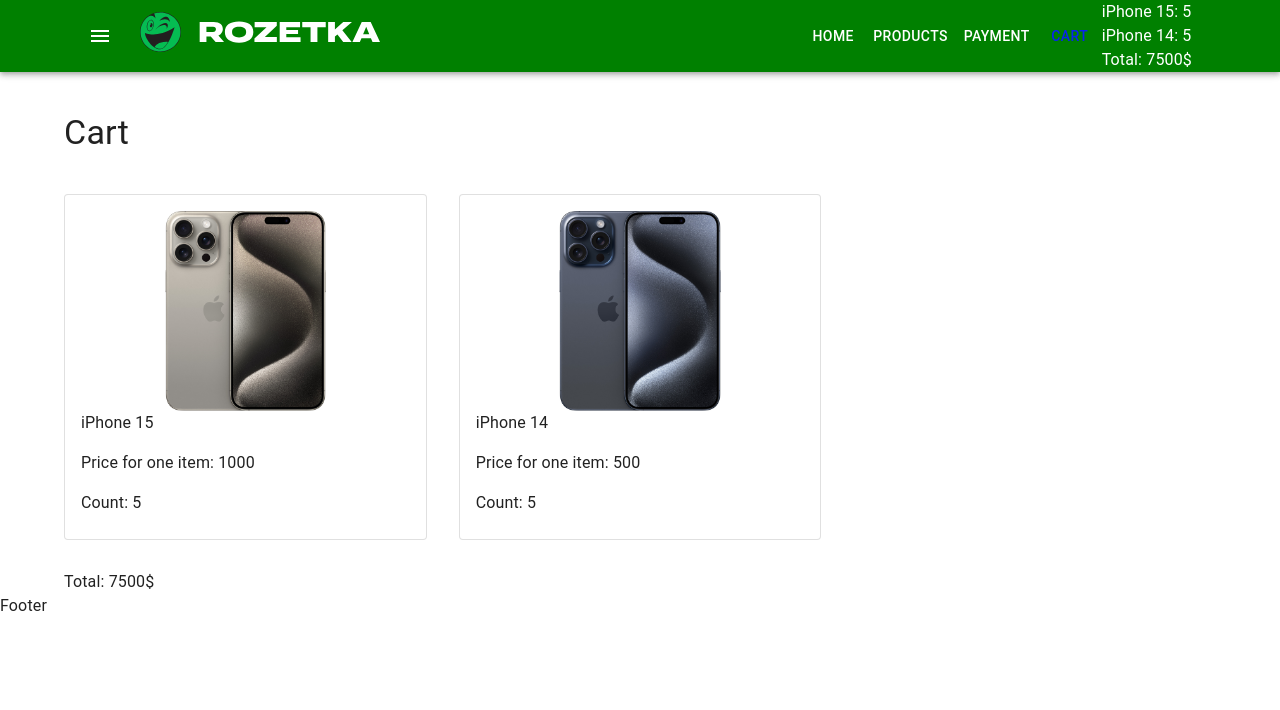
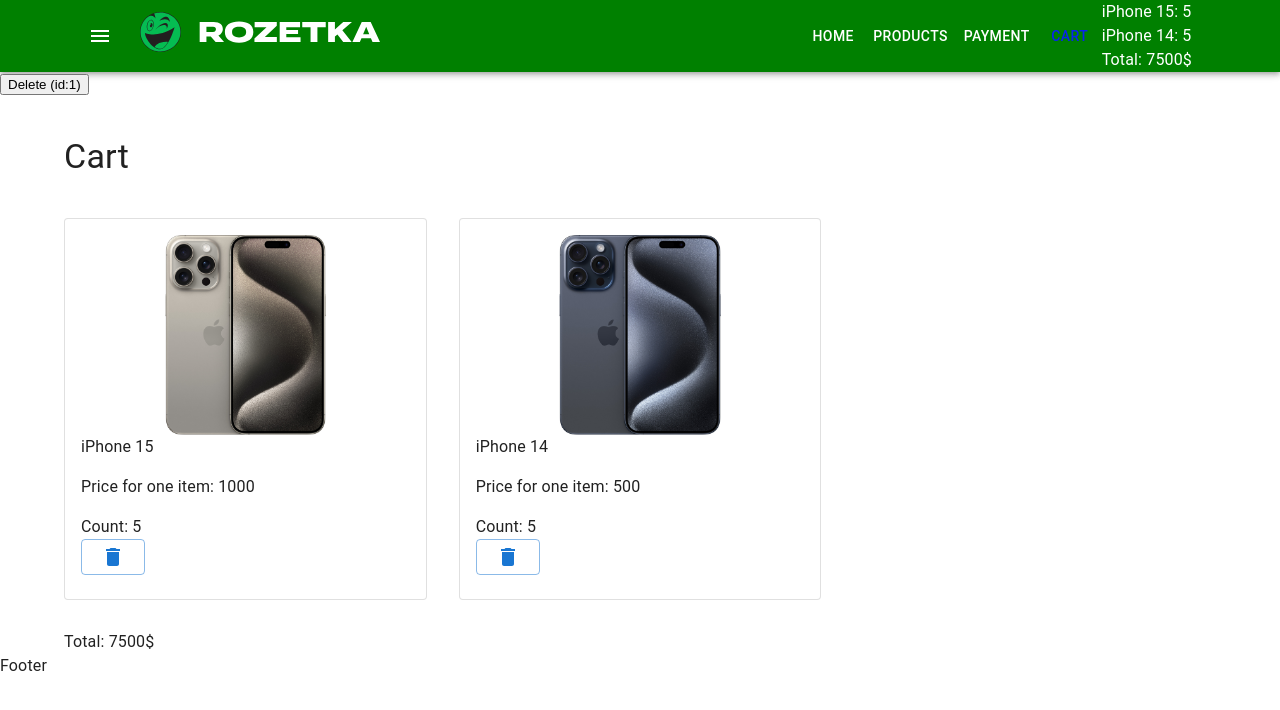
Before and after one commit to kznkv-skillup/react-shop-project-16-03, a React (Create React App) app: page /cart in a window 1280 px wide. Shown: the top 710 px of the page. Built offline with nearby package versions, Linux system fonts and the light colour scheme.

Commit message:
+added removeProductFromCart

```diff
--- a/src/components/CartProductList/CartProductListItemExtended.tsx
+++ b/src/components/CartProductList/CartProductListItemExtended.tsx
@@ -1,5 +1,6 @@
-import { Card, CardContent, Grid } from '@mui/material'
+import { Button, Card, CardContent, Grid } from '@mui/material'
 import { Product } from 'utils/productsArray'
+import DeleteIcon from '@mui/icons-material/Delete'
 
 type Props = {
     product: Product
@@ -17,6 +18,9 @@
                     <div>{product.title}</div>
                     <p>Price for one item: {product.price}</p>
                     <div>Count: {productsCount}</div>
+                    <Button variant="outlined">
+                        <DeleteIcon />
+                    </Button>
                 </CardContent>
             </Card>
         </Grid>
--- a/src/layout/App.tsx
+++ b/src/layout/App.tsx
@@ -27,10 +27,21 @@
         }))
     }
 
+    const removeProductFromCart = (id: number) => {
+        setProductsInCart((prevState) => {
+            let prevProductsInCart = { ...prevState }
+            delete prevProductsInCart[id]
+            return prevProductsInCart
+        })
+    }
+
     return (
         <StyledEngineProvider injectFirst>
             <CssBaseline />
             <Header productsInCart={productsInCart} />
+            <button onClick={() => removeProductFromCart(1)}>
+                Delete (id:1)
+            </button>
             <Routes>
                 <Route
                     path="/"
```
